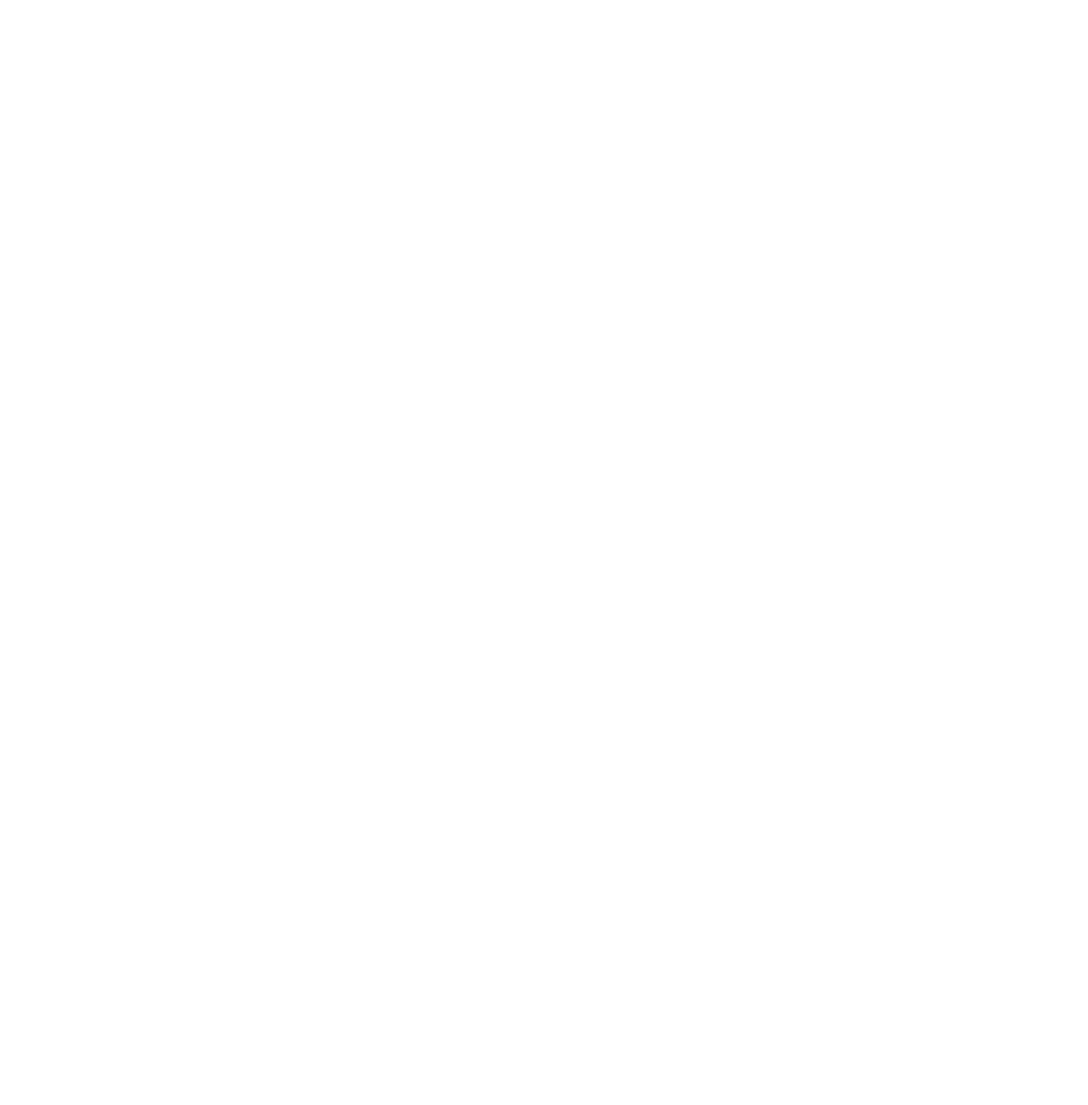
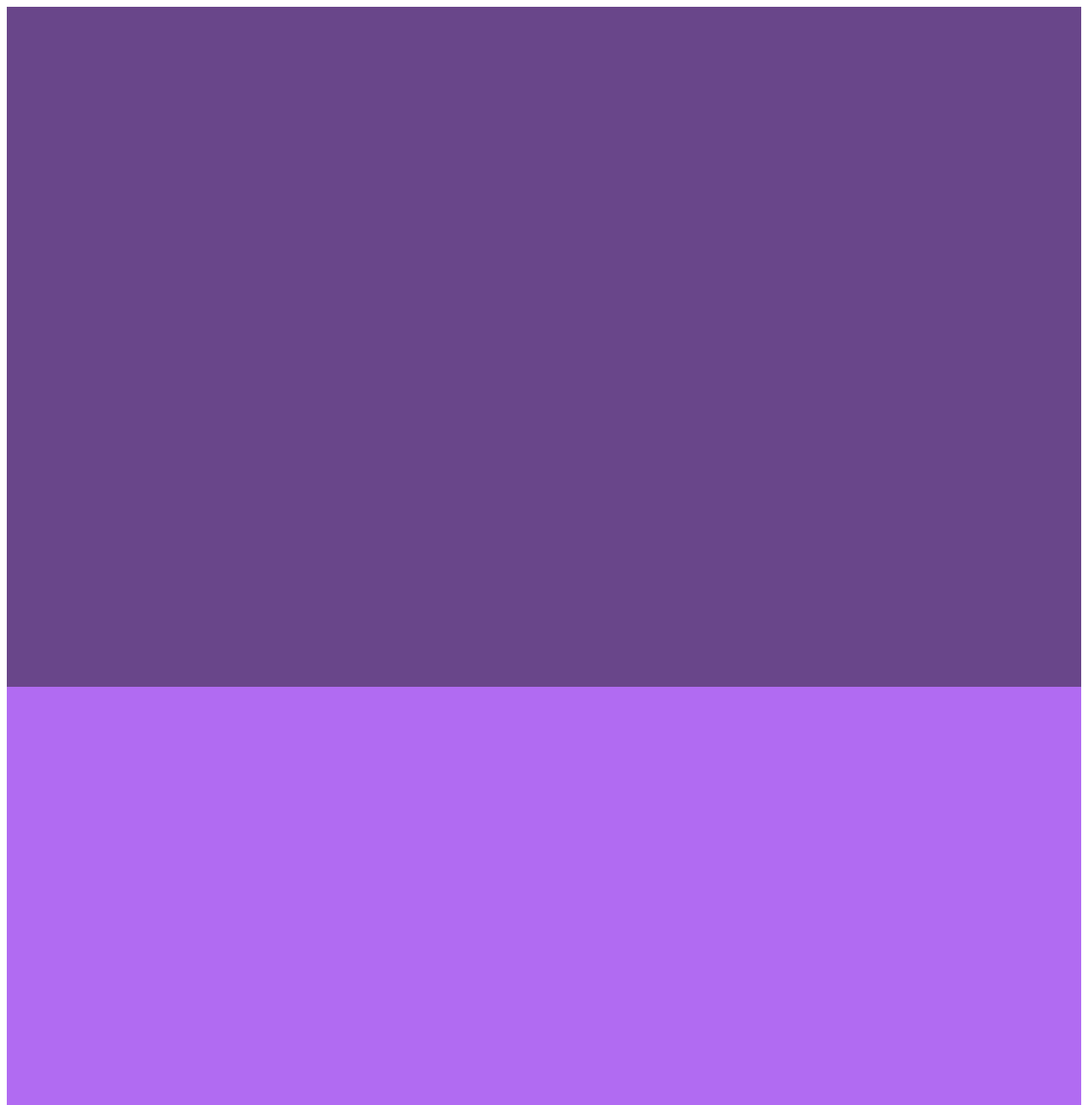
Before and after one commit to krisauz17/WebPortfolio, a plain HTML site: page index.html in a window 1280 px wide. Shown: the top 1300 px of the page at 85% size. Before the commit the page ends 800 px from the top, so only its background shows below. Drawn offline with Linux system fonts and the light colour scheme.

Commit message:
Style.css file basic structure is done.

```diff
--- a/index.html
+++ b/index.html
@@ -5,6 +5,7 @@
         <meta http-equiv="X-UA-Compatible" content="IE=edge">
         <meta name="viewport" content="width=device-width", initial-scale="1.0">
         <title>Krishnendu Basak web Portfolio</title>
+        <link rel="stylesheet" href="style.css">
     </head>
     <body>
         <header>
--- a/style.css
+++ b/style.css
@@ -0,0 +1,19 @@
+header {
+    width:100%;
+    height:100vh;
+    background-color: rgb(105, 70, 138);
+    font-family:Verdana, Geneva, Tahoma, sans-serif;
+
+}
+main {
+    width:100%;
+    height:100vh;
+    background-color:rgb(177, 107, 242);
+    font-family:Verdana, Geneva, Tahoma, sans-serif;
+}
+footer{
+    width: 100%;
+    height:100vh;
+    background-color:rgb(25, 19, 31)
+    font-family:Verdana, Geneva, Tahoma, sans-serif;
+}
```
